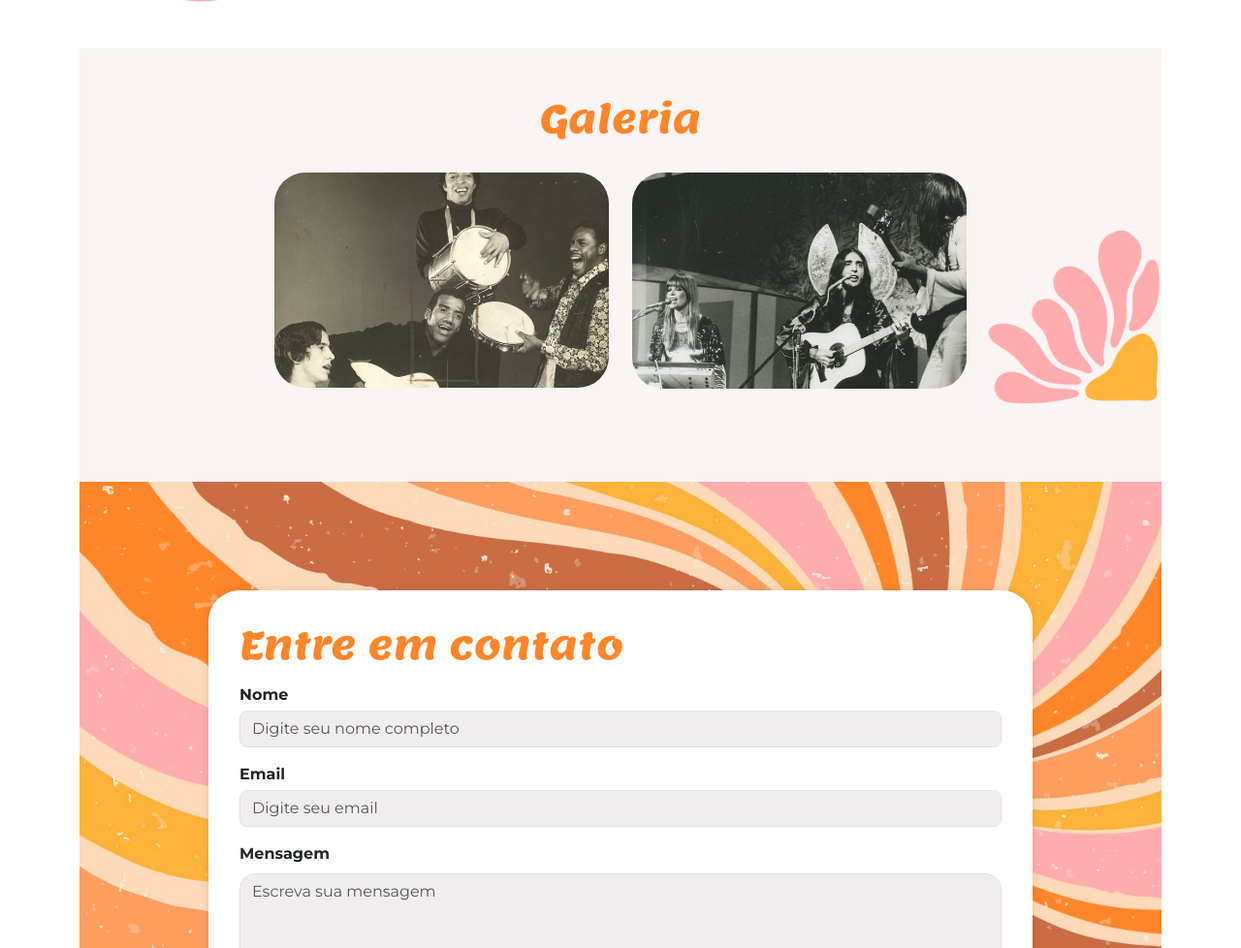
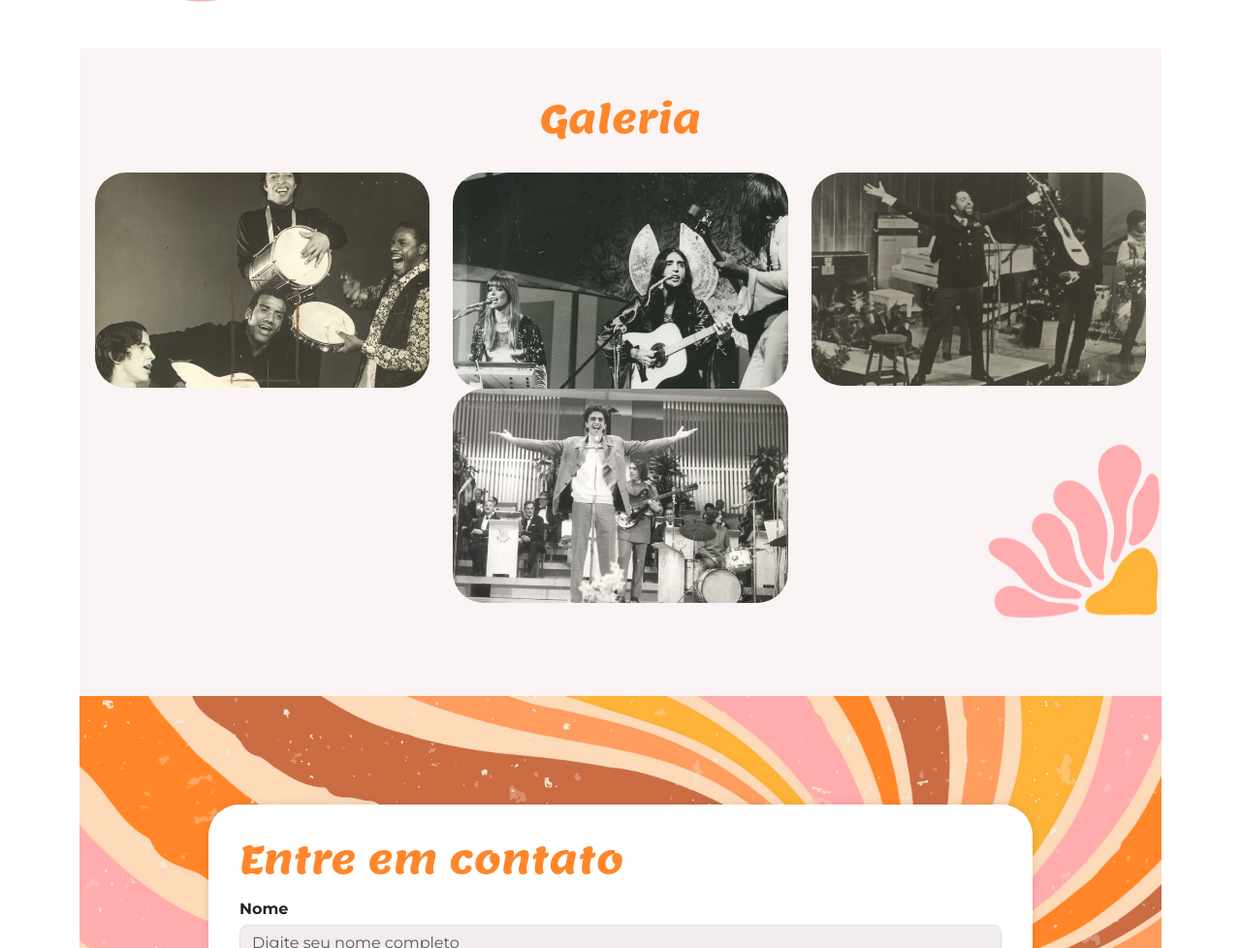
Before and after one commit to VeineHellen/acessibilidade, a plain HTML site: page index.html in a window 1280 px wide. Shown: the part 1519-2497 px from the top of the page at 97% size. Drawn offline with nearby package versions, Linux system fonts and the light colour scheme; a script that the page names is missing.

Commit message:
Update index.html

```diff
--- a/index.html
+++ b/index.html
@@ -62,7 +62,7 @@
             </div>
         </section>
 
-        <section id="galeria">
+        <section id="galeria" tabindex="0" aria-label="Seção imagens">
             <h2 class="text-center pt-5">Galeria</h2>
             <div class="container p-3 mt-3 fundo-galeria ">
 
@@ -73,6 +73,14 @@
                     </div>
                     <div class="col-md-4">
                         <img src="img/lossy-page1-640px-Os_Mutantes_2.tif.jpg" class="img-fluid rounded-5"
+                            loading="lazy">
+                    </div>
+                    <div class="col-md-4">
+                        <img src="img/lossy-page1-640px-Gilberto_Gil_nos_anos_1960.tif.jpg" class="img-fluid rounded-5"
+                            loading="lazy">
+                    </div>
+                    <div class="col-md-4">
+                        <img src="img/lossy-page1-640px-Caetano_Veloso_no_III_Festival_da_Música_Popular.tif.jpg" class="img-fluid rounded-5"
                             loading="lazy">
                     </div>
                 </div>
```
